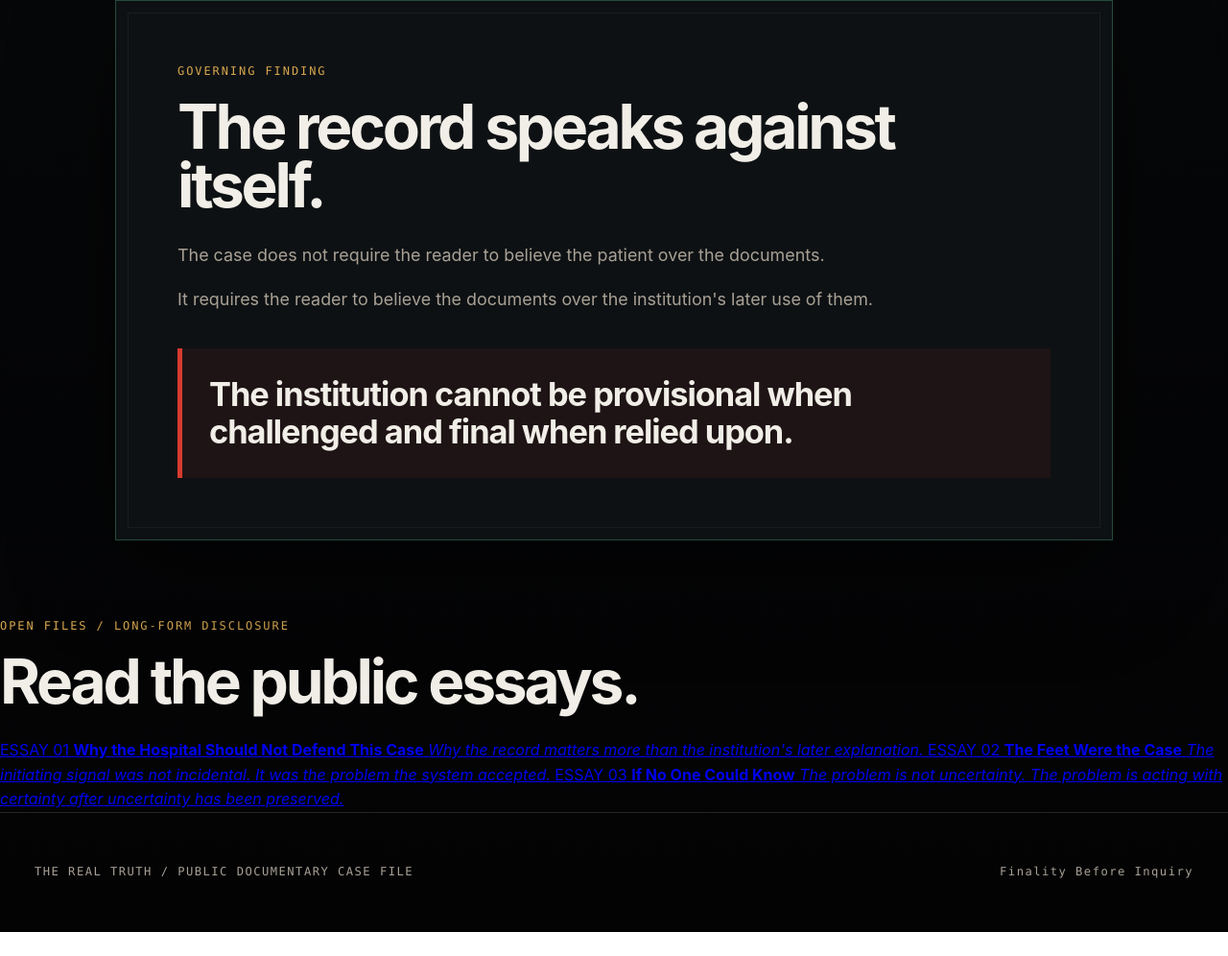
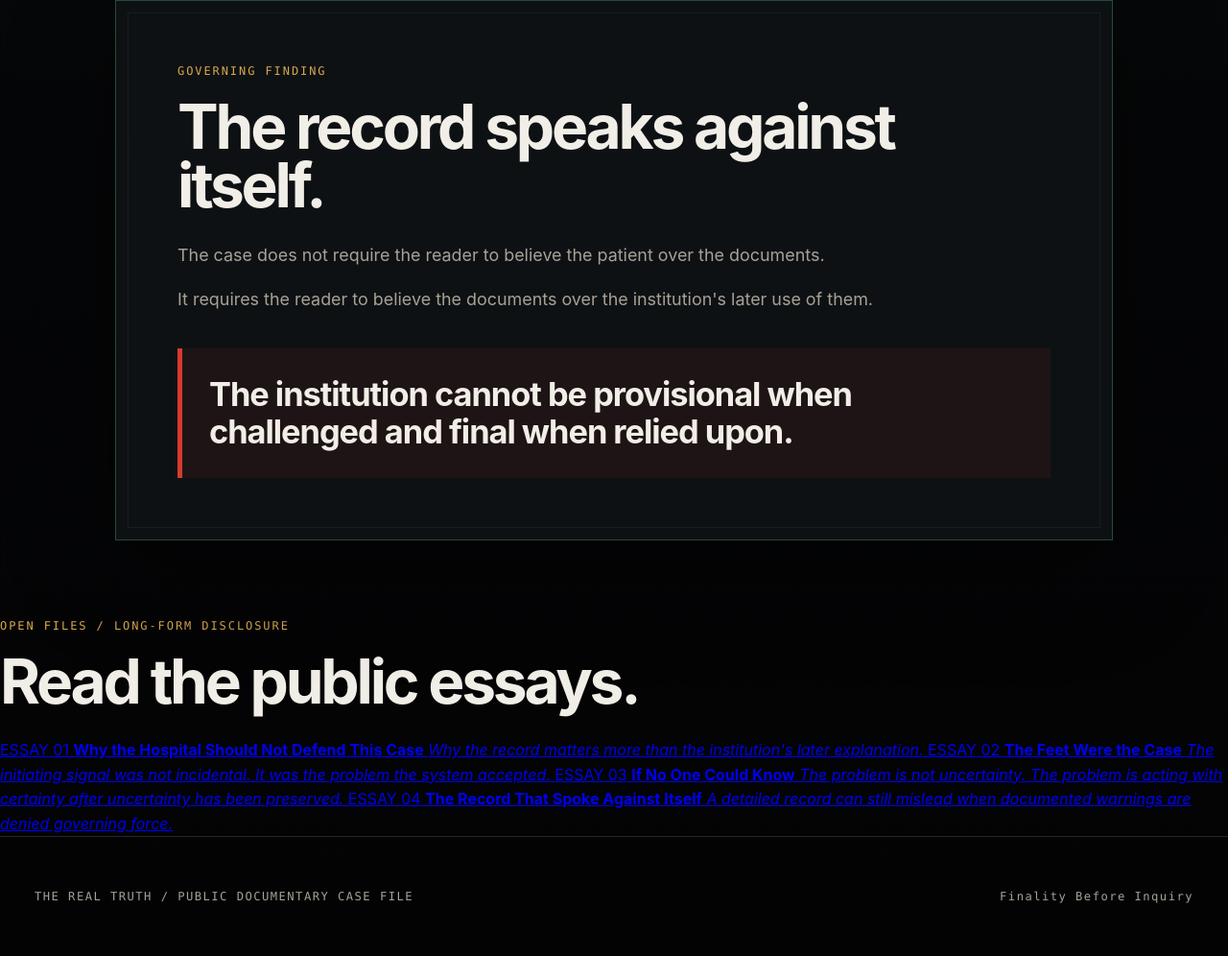
Before and after one commit to TitanicParker/the-real-truth, a plain HTML site: page index.html in a window 1280 px wide. Shown: the part 3159-4155 px from the top of the page at 96% size. Before the commit the page ends 4130 px from the top, so only its background shows below. Drawn offline with Linux system fonts and the light colour scheme.

Commit message:
Link fourth essay from homepage

```diff
--- a/index.html
+++ b/index.html
@@ -183,6 +183,11 @@
           <strong>If No One Could Know</strong>
           <em>The problem is not uncertainty. The problem is acting with certainty after uncertainty has been preserved.</em>
         </a>
+        <a class="essay-link-card" href="essays/the-record-that-spoke-against-itself.html">
+          <span>ESSAY 04</span>
+          <strong>The Record That Spoke Against Itself</strong>
+          <em>A detailed record can still mislead when documented warnings are denied governing force.</em>
+        </a>
       </div>
     </section>
   </main>
```
